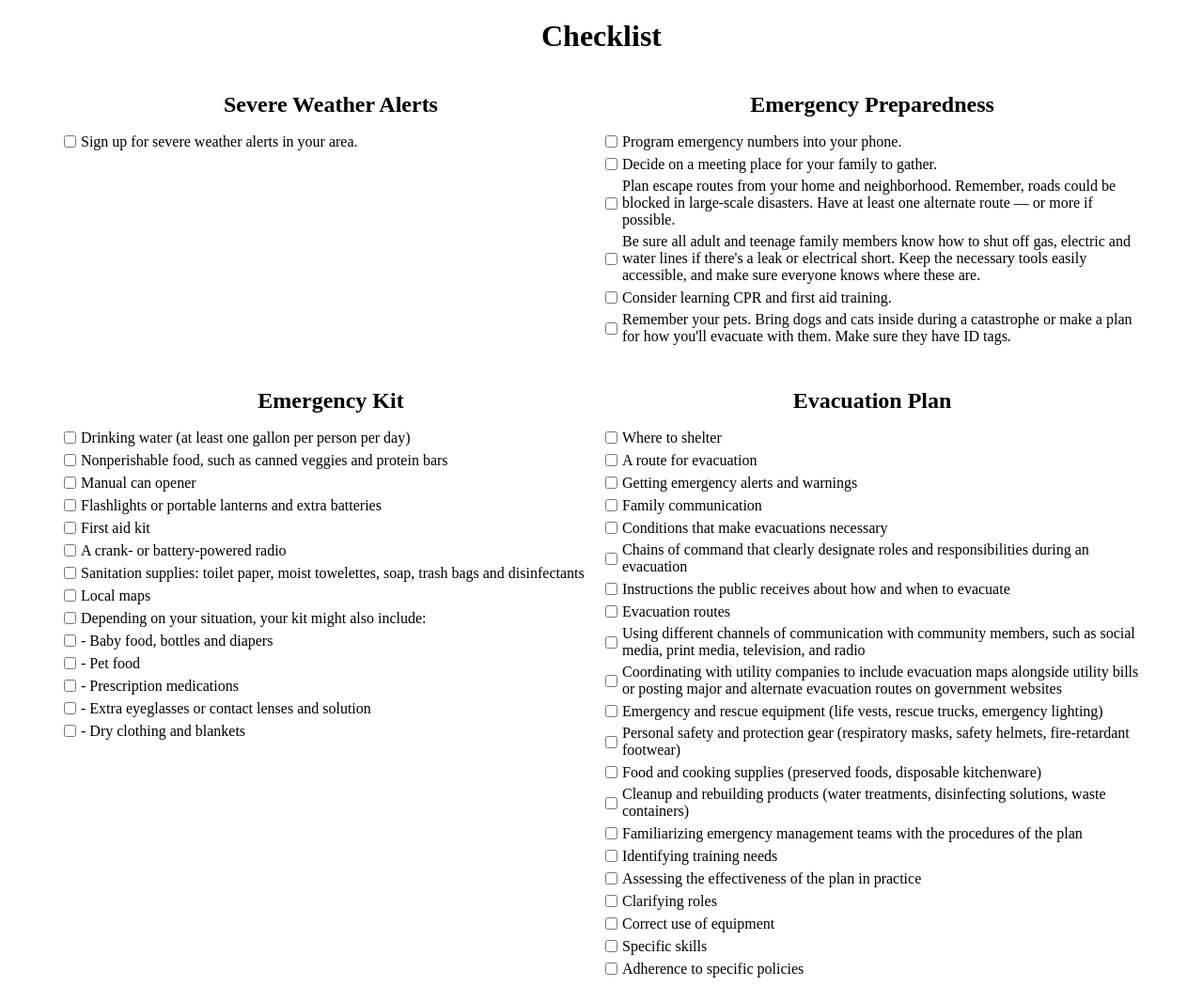
After one commit to Brian-M-J/staying-alive, a Flask app: page /checklist in a window 1280 px wide. The commit adds this page. Shown: the whole page at 94% size. Run offline with Flask 3, Linux system fonts and the light colour scheme.

Commit message:
Checklist and Beacon Shop

```diff
--- a/app.py
+++ b/app.py
@@ -8,11 +8,14 @@ from Crypto.Util.Padding import pad, unpad
 app = Flask(__name__)
 
 # Database initialization
-conn = sqlite3.connect('users.db', check_same_thread=False)
+conn = sqlite3.connect("users.db", check_same_thread=False)
 cursor = conn.cursor()
-cursor.execute('''CREATE TABLE IF NOT EXISTS users
-                  (username TEXT, password TEXT, salt TEXT, address TEXT, location TEXT)''')
+cursor.execute(
+    """CREATE TABLE IF NOT EXISTS users
+                  (username TEXT, password TEXT, salt TEXT, address TEXT, location TEXT)"""
+)
 conn.commit()
+
 
 # Encryption/Decryption functions
 def encrypt(text):
@@ -21,70 +24,235 @@ def encrypt(text):
     cipher_text = cipher.encrypt(pad(text.encode(), AES.block_size))
     return cipher_text, key
 
+
 def decrypt(cipher_text, key):
     cipher = AES.new(key, AES.MODE_ECB)
     text = unpad(cipher.decrypt(cipher_text), AES.block_size)
     return text.decode()
 
-@app.route('/')
+
+@app.route("/")
 def index():
-    return render_template('index.html')
+    return render_template("index.html")
 
-@app.route('/signup', methods=['GET', 'POST'])
+
+@app.route("/signup", methods=["GET", "POST"])
 def signup():
-    if request.method == 'POST':
-        username = request.form['username']
-        password = request.form['password']
-        address = request.form['address']
-        location = request.form['location']
+    if request.method == "POST":
+        username = request.form["username"]
+        password = request.form["password"]
+        address = request.form["address"]
+        location = request.form["location"]
 
         # Hash and salt the password
         salt = os.urandom(16)
-        password_hash = hashlib.pbkdf2_hmac('sha256', password.encode(), salt, 100000)
+        password_hash = hashlib.pbkdf2_hmac("sha256", password.encode(), salt, 100000)
 
         # Encrypt the address and location
         address_encrypted, address_key = encrypt(address)
         location_encrypted, location_key = encrypt(location)
 
         # Store the user details in the database
-        cursor.execute('INSERT INTO users VALUES (?, ?, ?, ?, ?)',
-                       (username, password_hash.hex(), salt.hex(), address_encrypted, location_encrypted))
+        cursor.execute(
+            "INSERT INTO users VALUES (?, ?, ?, ?, ?)",
+            (
+                username,
+                password_hash.hex(),
+                salt.hex(),
+                address_encrypted,
+                location_encrypted,
+            ),
+        )
         conn.commit()
 
-        return redirect('/welcome?username=' + username)
+        return redirect("/welcome?username=" + username)
 
-    return render_template('signup.html')
+    return render_template("signup.html")
 
-@app.route('/signin', methods=['GET', 'POST'])
+
+@app.route("/signin", methods=["GET", "POST"])
 def signin():
-    if request.method == 'POST':
-        username = request.form['username']
-        password = request.form['password']
+    if request.method == "POST":
+        username = request.form["username"]
+        password = request.form["password"]
 
         # Retrieve user details from the database
-        cursor.execute('SELECT * FROM users WHERE username=?', (username,))
+        cursor.execute("SELECT * FROM users WHERE username=?", (username,))
         user = cursor.fetchone()
 
         if user:
             # Verify the password
             stored_password_hash = bytes.fromhex(user[1])
             salt = bytes.fromhex(user[2])
-            password_hash = hashlib.pbkdf2_hmac('sha256', password.encode(), salt, 100000)
+            password_hash = hashlib.pbkdf2_hmac(
+                "sha256", password.encode(), salt, 100000
+            )
             if password_hash == stored_password_hash:
-                print('Login successful')
-                return redirect('/welcome?username=' + username)
+                print("Login successful")
+                return redirect("/welcome?username=" + username)
 
         error_message = "Login details incorrect. Please try again."
-        print('User details incorrect.')
-        print(f'Password Hash: {password_hash} Stored Password Hash: {stored_password_hash}')
-        return render_template('signin.html', error_message=error_message)
+        print("User details incorrect.")
+        print(
+            f"Password Hash: {password_hash} Stored Password Hash: {stored_password_hash}"
+        )
+        return render_template("signin.html", error_message=error_message)
 
-    return render_template('signin.html')
+    return render_template("signin.html")
 
-@app.route('/welcome')
+
+@app.route("/welcome")
 def welcome():
-    username = request.args.get('username')
-    return render_template('welcome.html', username=username)
+    username = request.args.get("username")
+    return render_template("welcome.html", username=username)
 
-if __name__ == '__main__':
+
+# Route for the checklist page
+@app.route("/checklist")
+def checklist():
+    # Define the checklist items
+    checklist_items = [
+        {
+            "heading": "Severe Weather Alerts",
+            "section_items": [
+                {
+                    "id": "item1",
+                    "label": "Sign up for severe weather alerts in your area.",
+                }
+            ],
+        },
+        {
+            "heading": "Emergency Preparedness",
+            "section_items": [
+                {"id": "item2", "label": "Program emergency numbers into your phone."},
+                {
+                    "id": "item3",
+                    "label": "Decide on a meeting place for your family to gather.",
+                },
+                {
+                    "id": "item4",
+                    "label": "Plan escape routes from your home and neighborhood. Remember, roads could be blocked in large-scale disasters. Have at least one alternate route — or more if possible.",
+                },
+                {
+                    "id": "item5",
+                    "label": "Be sure all adult and teenage family members know how to shut off gas, electric and water lines if there's a leak or electrical short. Keep the necessary tools easily accessible, and make sure everyone knows where these are.",
+                },
+                {
+                    "id": "item6",
+                    "label": "Consider learning CPR and first aid training.",
+                },
+                {
+                    "id": "item7",
+                    "label": "Remember your pets. Bring dogs and cats inside during a catastrophe or make a plan for how you'll evacuate with them. Make sure they have ID tags.",
+                },
+            ],
+        },
+        {
+            "heading": "Emergency Kit",
+            "section_items": [
+                {
+                    "id": "item8",
+                    "label": "Drinking water (at least one gallon per person per day)",
+                },
+                {
+                    "id": "item9",
+                    "label": "Nonperishable food, such as canned veggies and protein bars",
+                },
+                {"id": "item10", "label": "Manual can opener"},
+                {
+                    "id": "item11",
+                    "label": "Flashlights or portable lanterns and extra batteries",
+                },
+                {"id": "item12", "label": "First aid kit"},
+                {"id": "item13", "label": "A crank- or battery-powered radio"},
+                {
+                    "id": "item14",
+                    "label": "Sanitation supplies: toilet paper, moist towelettes, soap, trash bags and disinfectants",
+                },
+                {"id": "item15", "label": "Local maps"},
+                {
+                    "id": "item16",
+                    "label": "Depending on your situation, your kit might also include:",
+                },
+                {"id": "item17", "label": "- Baby food, bottles and diapers"},
+                {"id": "item18", "label": "- Pet food"},
+                {"id": "item19", "label": "- Prescription medications"},
+                {
+                    "id": "item20",
+                    "label": "- Extra eyeglasses or contact lenses and solution",
+                },
+                {"id": "item21", "label": "- Dry clothing and blankets"},
+            ],
+        },
+        {
+            "heading": "Evacuation Plan",
+            "section_items": [
+                {"id": "item22", "label": "Where to shelter"},
+                {"id": "item23", "label": "A route for evacuation"},
+                {"id": "item24", "label": "Getting emergency alerts and warnings"},
+                {"id": "item25", "label": "Family communication"},
+                {"id": "item26", "label": "Conditions that make evacuations necessary"},
+                {
+                    "id": "item27",
+                    "label": "Chains of command that clearly designate roles and responsibilities during an evacuation",
+                },
+                {
+                    "id": "item28",
+                    "label": "Instructions the public receives about how and when to evacuate",
+                },
+                {"id": "item29", "label": "Evacuation routes"},
+                {
+                    "id": "item30",
+                    "label": "Using different channels of communication with community members, such as social media, print media, television, and radio",
+                },
+                {
+                    "id": "item31",
+                    "label": "Coordinating with utility companies to include evacuation maps alongside utility bills or posting major and alternate evacuation routes on government websites",
+                },
+                {
+                    "id": "item32",
+                    "label": "Emergency and rescue equipment (life vests, rescue trucks, emergency lighting)",
+                },
+                {
+                    "id": "item33",
+                    "label": "Personal safety and protection gear (respiratory masks, safety helmets, fire-retardant footwear)",
+                },
+                {
+                    "id": "item34",
+                    "label": "Food and cooking supplies (preserved foods, disposable kitchenware)",
+                },
+                {
+                    "id": "item35",
+                    "label": "Cleanup and rebuilding products (water treatments, disinfecting solutions, waste containers)",
+                },
+                {
+                    "id": "item36",
+                    "label": "Familiarizing emergency management teams with the procedures of the plan",
+                },
+                {"id": "item37", "label": "Identifying training needs"},
+                {
+                    "id": "item38",
+                    "label": "Assessing the effectiveness of the plan in practice",
+                },
+                {"id": "item39", "label": "Clarifying roles"},
+                {"id": "item40", "label": "Correct use of equipment"},
+                {"id": "item41", "label": "Specific skills"},
+                {"id": "item42", "label": "Adherence to specific policies"},
+            ],
+        },
+    ]
+
+    return render_template("checklist.html", checklist_items=checklist_items)
+
+
+# Route for the store page
+@app.route("/store")
+def store():
+    # Add any desired logic for the store page
+    # ...
+
+    return render_template("store.html")
+
+
+if __name__ == "__main__":
     app.run()
--- /dev/null
+++ b/templates/checklist.html
@@ -0,0 +1,72 @@
+<!DOCTYPE html>
+<html>
+<head>
+    <title>Checklist</title>
+    <style>
+        html, body {
+            height: 100%;
+            margin: 0;
+            display: flex;
+            flex-direction: column;
+            justify-content: flex-start; /* Align contents to the top */
+            align-items: center;
+            text-align: center;
+        }
+
+        h1 {
+            margin-top: 20px;
+        }
+
+        .checklist {
+            display: flex;
+            justify-content: center;
+            flex-wrap: wrap;
+
+        }
+
+        .checklist-section {
+            flex-basis: 45%;
+            margin-bottom: 10px;
+        }
+
+        .checklist-section h2 {
+            margin-bottom: 10px;
+        }
+
+        .checklist-section ul {
+            text-align: left;
+            list-style-type: none;
+            padding-left: 0;
+        }
+
+        .checklist-section li {
+            display: flex;
+            align-items: center;
+            margin-bottom: 5px;
+        }
+
+        .checklist-section li input[type="checkbox"] {
+            margin-right: 5px;
+        }
+    </style>
+</head>
+<body>
+    <h1>Checklist</h1>
+
+    <div class="checklist">
+        {% for section in checklist_items %}
+            <div class="checklist-section">
+                <h2>{{ section.heading }}</h2>
+                <ul>
+                    {% for item in section.section_items %}
+                        <li>
+                            <input type="checkbox">
+                            <span>{{ item.label }}</span>
+                        </li>
+                    {% endfor %}
+                </ul>
+            </div>
+        {% endfor %}
+    </div>
+</body>
+</html>
```
Also changed, not shown: templates/store.html (added, +39 -0 lines), templates/welcome.html (+23 -1 lines), 1 other file.
